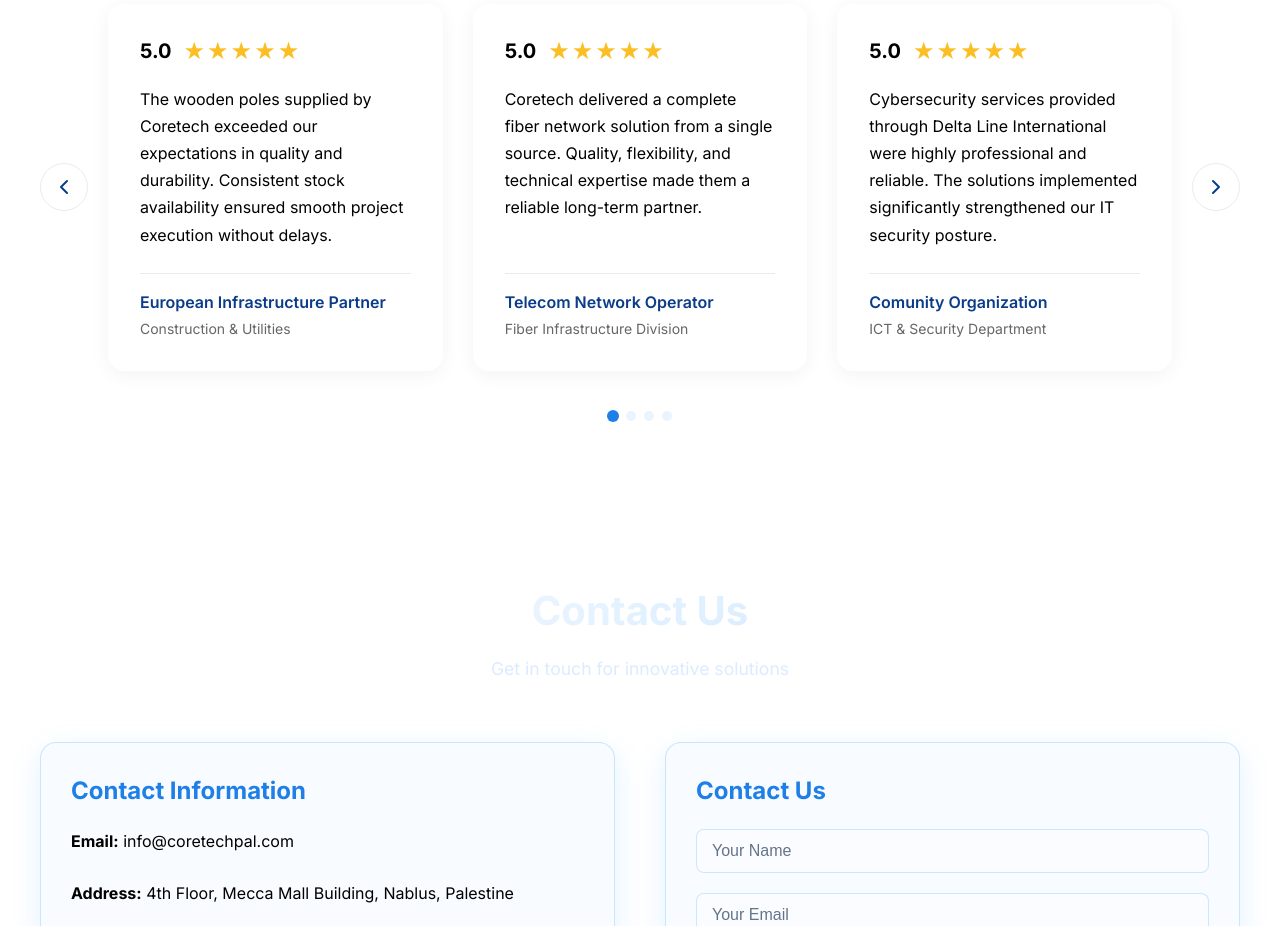
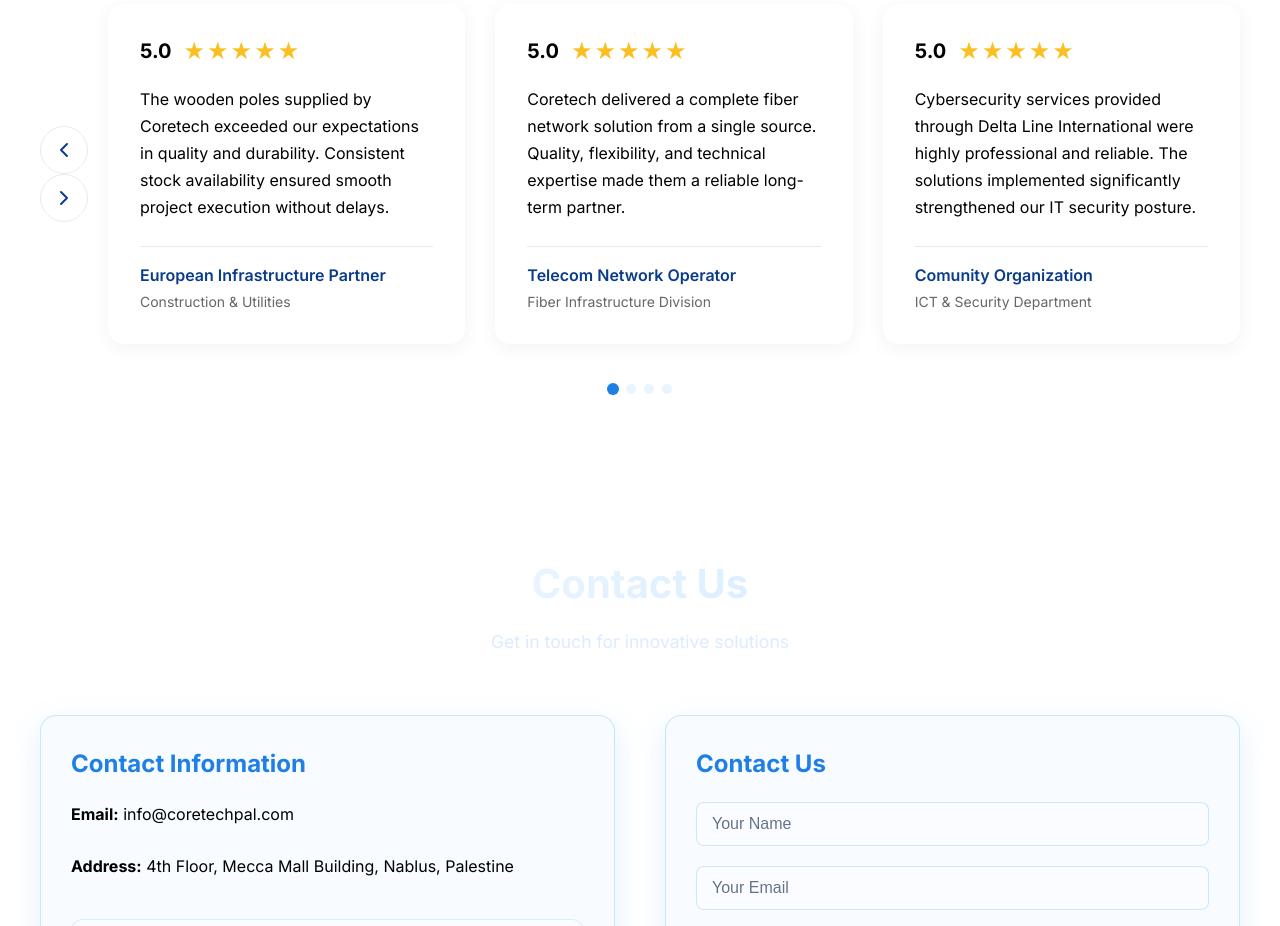
Before and after one commit to taimahamadneh-coretech/new-coretech-website, a React (Create React App) app: page / in a window 1280 px wide. Shown: the part 7900-8826 px from the top of the page. Built offline with nearby package versions, Linux system fonts and the light colour scheme.

Commit message:
Update Feedback.jsx - arrows position

```diff
--- a/src/Sections/feedback/Feedback.jsx
+++ b/src/Sections/feedback/Feedback.jsx
@@ -5,27 +5,9 @@ import { useTranslation } from 'react-i18next';
 const Feedback = () => {
   const { t } = useTranslation();
   const testimonials = [
-    {
-      rating: "5.0",
-      comment: t('feedback.woodenPoles.comment'),
-      initials: "EC",
-      name: t('feedback.woodenPoles.name'),
-      position: t('feedback.woodenPoles.position')
-    },
-    {
-      rating: "5.0",
-      comment: t('feedback.fiber.comment'),
-      initials: "TN",
-      name: t('feedback.fiber.name'),
-      position: t('feedback.fiber.position')
-    },
-    {
-      rating: "5.0",
-      comment: t('feedback.cyber.comment'),
-      initials: "GE",
-      name: t('feedback.cyber.name'),
-      position: t('feedback.cyber.position')
-    },
+    { rating: "5.0", comment: t('feedback.woodenPoles.comment'), initials: "EC", name: t('feedback.woodenPoles.name'), position: t('feedback.woodenPoles.position') },
+    { rating: "5.0", comment: t('feedback.fiber.comment'), initials: "TN", name: t('feedback.fiber.name'), position: t('feedback.fiber.position') },
+    { rating: "5.0", comment: t('feedback.cyber.comment'), initials: "GE", name: t('feedback.cyber.name'), position: t('feedback.cyber.position') },
 {
   rating: "5.0",
   comment: t('feedback.softwareAi.comment'),
@@ -33,28 +15,16 @@ const Feedback = () => {
   name: t('feedback.softwareAi.name'),
   position: t('feedback.softwareAi.position')
 },
-    {
-      rating: "5.0",
-      comment: t('feedback.ecommerce.comment'),
-      initials: "OB",
-      name: t('feedback.ecommerce.name'),
-      position: t('feedback.ecommerce.position')
-    },
-    {
-      rating: "4.8",
-      comment: t('feedback.steel.comment'),
-      initials: "TC",
-      name: t('feedback.steel.name'),
-      position: t('feedback.steel.position')
-    }
+    { rating: "5.0", comment: t('feedback.ecommerce.comment'), initials: "OB", name: t('feedback.ecommerce.name'), position: t('feedback.ecommerce.position') },
+    { rating: "4.8", comment: t('feedback.steel.comment'), initials: "TC", name: t('feedback.steel.name'), position: t('feedback.steel.position') }
   ];
+
   const [currentIndex, setCurrentIndex] = useState(0);
 
   const renderStars = (rating) => {
     const fullStars = Math.floor(rating);
     const hasHalfStar = rating % 1 >= 0.5;
     const emptyStars = 5 - fullStars - (hasHalfStar ? 1 : 0);
-
     return (
       <>
         {'★'.repeat(fullStars)}
@@ -65,19 +35,13 @@ const Feedback = () => {
   };
 
   const nextSlide = () => {
-    if (currentIndex < testimonials.length - 3) {
-      setCurrentIndex(prev => prev + 1);
-    } else {
-      setCurrentIndex(0);
-    }
+    if (currentIndex < testimonials.length - 3) setCurrentIndex(prev => prev + 1);
+    else setCurrentIndex(0);
   };
 
   const prevSlide = () => {
-    if (currentIndex > 0) {
-      setCurrentIndex(prev => prev - 1);
-    } else {
-      setCurrentIndex(testimonials.length - 3);
-    }
+    if (currentIndex > 0) setCurrentIndex(prev => prev - 1);
+    else setCurrentIndex(testimonials.length - 3);
   };
 
   const visibleTestimonials = testimonials.slice(currentIndex, currentIndex + 3);
@@ -92,24 +56,26 @@ const Feedback = () => {
 
         <div className="feedback-content">
           <div className="carousel-container">
-            <button
-              className="carousel-btn carousel-btn-prev"
-              onClick={prevSlide}
-              aria-label="Previous testimonials"
-            >
+            <div className="carousel-buttons">
+              <button className="carousel-btn carousel-btn-prev" onClick={prevSlide} aria-label="Previous testimonials">
                 <svg width="24" height="24" viewBox="0 0 24 24" fill="none" xmlns="http://www.w3.org/2000/svg">
                   <path d="M15 18L9 12L15 6" stroke="currentColor" strokeWidth="2" strokeLinecap="round" strokeLinejoin="round"/>
                 </svg>
               </button>
+
+              <button className="carousel-btn carousel-btn-next" onClick={nextSlide} aria-label="Next testimonials">
+                <svg width="24" height="24" viewBox="0 0 24 24" fill="none" xmlns="http://www.w3.org/2000/svg">
+                  <path d="M9 18L15 12L9 6" stroke="currentColor" strokeWidth="2" strokeLinecap="round" strokeLinejoin="round"/>
+                </svg>
+              </button>
+            </div>
 
             <div className="testimonials-grid">
               {visibleTestimonials.map((testimonial, index) => (
                 <div className="testimonial-card" key={index}>
                   <div className="testimonial-rating">
                     <span className="rating-value">{testimonial.rating}</span>
-                    <div className="stars">
-                      {renderStars(parseFloat(testimonial.rating))}
-                    </div>
+                    <div className="stars">{renderStars(parseFloat(testimonial.rating))}</div>
                   </div>
                   <p className="testimonial-comment">{testimonial.comment}</p>
                   <div className="testimonial-author">
@@ -121,16 +87,6 @@ const Feedback = () => {
                 </div>
               ))}
             </div>
-
-            <button
-              className="carousel-btn carousel-btn-next"
-              onClick={nextSlide}
-              aria-label="Next testimonials"
-            >
-              <svg width="24" height="24" viewBox="0 0 24 24" fill="none" xmlns="http://www.w3.org/2000/svg">
-                <path d="M9 18L15 12L9 6" stroke="currentColor" strokeWidth="2" strokeLinecap="round" strokeLinejoin="round"/>
-              </svg>
-            </button>
           </div>
 
           <div className="carousel-indicators">
```
Lines whose indentation alone changed are shown as unchanged.
